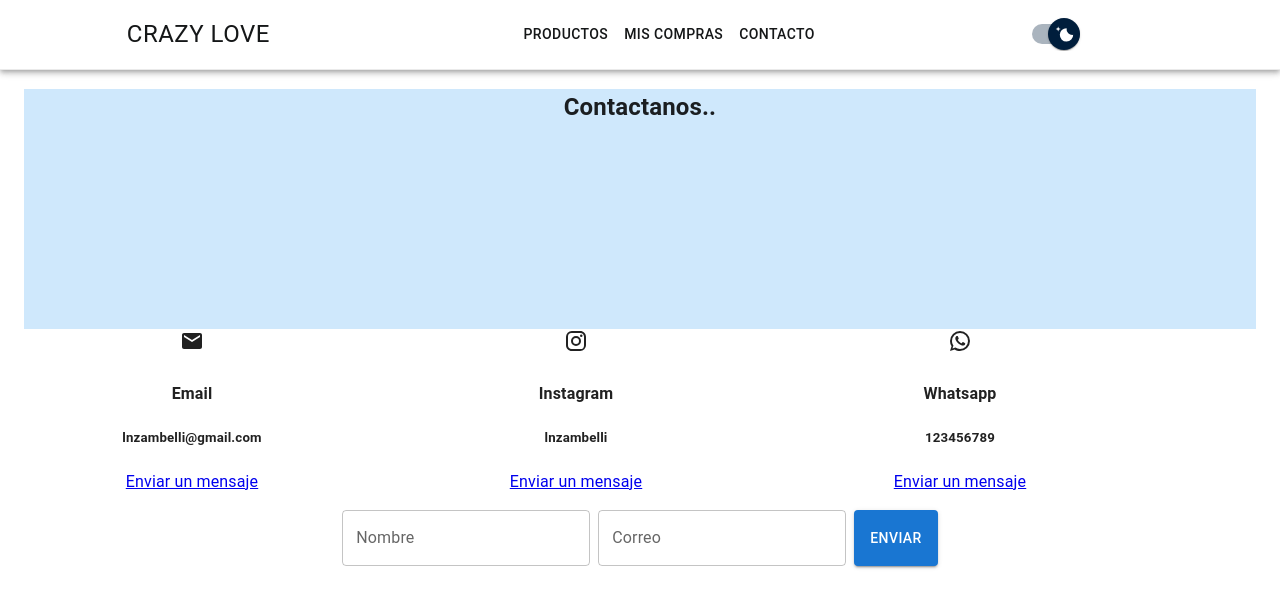
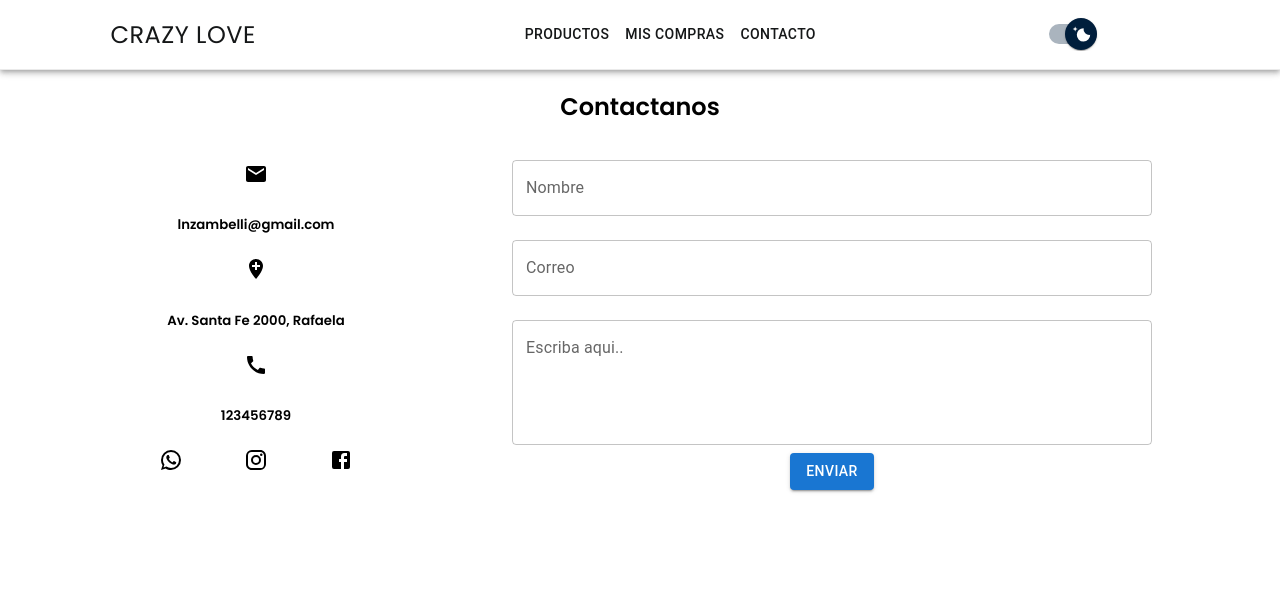
Before and after one commit to lnzambelli/crazy-love-zambelli, a React (Create React App) app: page /contacto in a window 1280 px wide. Shown: the top 608 px of the page. Built offline with nearby package versions, Linux system fonts and the light colour scheme.

Commit message:
se completo la page contacto

```diff
--- a/src/App.css
+++ b/src/App.css
@@ -6,12 +6,3 @@
   width: 80px;
   height: 80px;
 }
-
-form.form-contact {
-  display: flex;
-  flex-direction: column;
-}
-
-form.form-contact > div {
-  margin-bottom: 15px;
-}
--- /dev/null
+++ b/src/components/FormContacto/FormContacto.css
@@ -0,0 +1,24 @@
+.container{
+    display: flex;
+    margin-top: 16px;
+}
+
+.formContainer{
+    display: flex;
+    flex-direction: column;
+    width: 50%;
+}
+
+.informationContainer{
+    width: 40%;
+    display: flex;
+    flex-direction: column;
+    justify-content: center;
+    align-items: center;
+}
+
+.socialContainer{
+    display: flex;
+    justify-content: space-around;
+    width: 50%;
+}
--- /dev/null
+++ b/src/components/FormContacto/FormContacto.js
@@ -0,0 +1,46 @@
+import React from 'react'
+import './FormContacto.css'
+import Button from '@mui/material/Button';
+import TextField from '@mui/material/TextField';
+import EmailIcon from '@mui/icons-material/Email';
+import InstagramIcon from '@mui/icons-material/Instagram';
+import WhatsAppIcon from '@mui/icons-material/WhatsApp';
+import AddLocationIcon from '@mui/icons-material/AddLocation';
+import CallIcon from '@mui/icons-material/Call';
+import FacebookIcon from '@mui/icons-material/Facebook';
+
+const FormContacto = () => {
+  return (
+    <div className='container'>
+        <div  className='informationContainer'>
+            <article >
+                <EmailIcon />
+                <h5>lnzambelli@gmail.com</h5>
+            </article>
+            <article>
+                <AddLocationIcon  />
+                <h5>Av. Santa Fe 2000, Rafaela</h5>
+            </article>
+            <article>
+                <CallIcon/>
+                <h5>123456789</h5>
+            </article>
+            <article className='socialContainer'>
+                <WhatsAppIcon/>
+                <InstagramIcon/>
+                <FacebookIcon/>
+            </article>
+        </div>
+        <form className='formContainer' >
+                <TextField id="outlined-basic" label="Nombre" variant="outlined" className='formTextField' margin="normal"/>
+                <TextField id="outlined-basic" label="Correo" variant="outlined" className='formTextField'margin="normal"/>
+                <TextField id="outlined-multiline-static" label="Escriba aqui.." multiline rows={4} className='formTextField'margin="normal"/>
+                <div>
+                    <Button variant="contained">Enviar</Button>
+                </div>
+        </form>
+    </div>
+  )
+}
+
+export default FormContacto
--- a/src/components/NavBar/NavBar.js
+++ b/src/components/NavBar/NavBar.js
@@ -27,7 +27,7 @@ const NavBar = () => {
 
   return (
     <AppBar position="static" >
-        <Toolbar className= {`navbarContainer ${darkTheme && 'dark-mode'}`}>
+        <Toolbar className= {`navbarContainer ${darkTheme && 'dark-mode'}`} style={{padding: '0'}}>
             <div className='logo'>
                 <Link to="/home">
                     <a>CRAZY LOVE</a>
--- a/src/pages/Contacto.js
+++ b/src/pages/Contacto.js
@@ -1,46 +1,13 @@
 import React from 'react'
-import EmailIcon from '@mui/icons-material/Email';
-import InstagramIcon from '@mui/icons-material/Instagram';
-import WhatsAppIcon from '@mui/icons-material/WhatsApp';
-import Button from '@mui/material/Button';
-import TextField from '@mui/material/TextField';
-import BannerPage from '../components/BannerPage/BannerPage'
+import FormContacto from '../components/FormContacto/FormContacto';
 
 const Contacto = () => {
 
   return (
-    <section >
-     <BannerPage title="Contactanos.." />
-
-    <div>
-        <div style={{display: 'flex'}}>
-            <article  style={{width: '30%'}} >
-                <EmailIcon />
-                <h4>Email</h4>
-                <h5>lnzambelli@gmail.com</h5>
-                <a href={"lnzambelli@gmail.com"} target={'_blank'} >Enviar un mensaje</a>
-            </article>
-            <article  style={{width: '30%'}}>
-                <InstagramIcon  />
-                <h4>Instagram</h4>
-                <h5>lnzambelli</h5>
-                <a href={"https://m.me/lnzambelli"} target={'_blank'} >Enviar un mensaje</a>
-            </article>
-            <article  style={{width: '30%'}}>
-                <WhatsAppIcon/>
-                <h4>Whatsapp</h4>
-                <h5>123456789</h5>
-                <a href={"https://api.whatsapp.com/phone=+123456789"} target={'_blank'} >Enviar un mensaje</a>
-            </article>
-        </div>
-        <form style={{margin: '16px', display: 'flex', justifyContent: 'center'}} >
-            <TextField id="outlined-basic" label="Nombre" variant="outlined"   />
-            <TextField id="outlined-basic" label="Correo" variant="outlined" style={{margin: '0px 8px'}}/>
-            <Button variant="contained">Enviar</Button>
-        </form>
-    </div>
-
-</section>
+    <section>
+        <h1>Contactanos</h1>
+        <FormContacto/>
+    </section>
   )
 }
 
```
